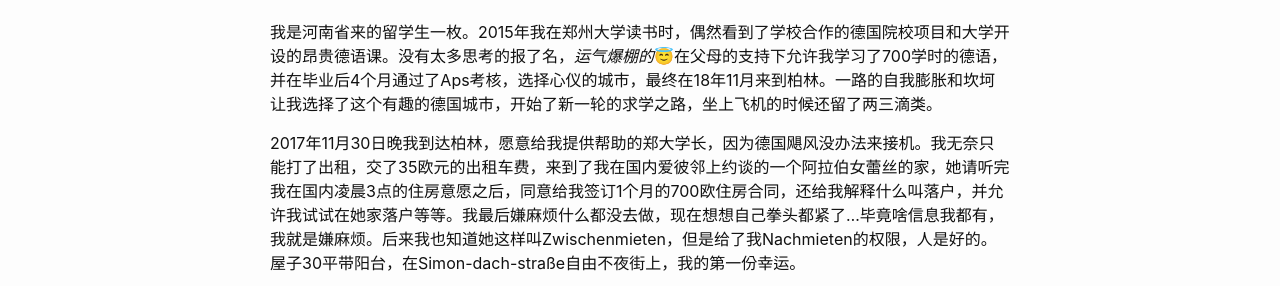
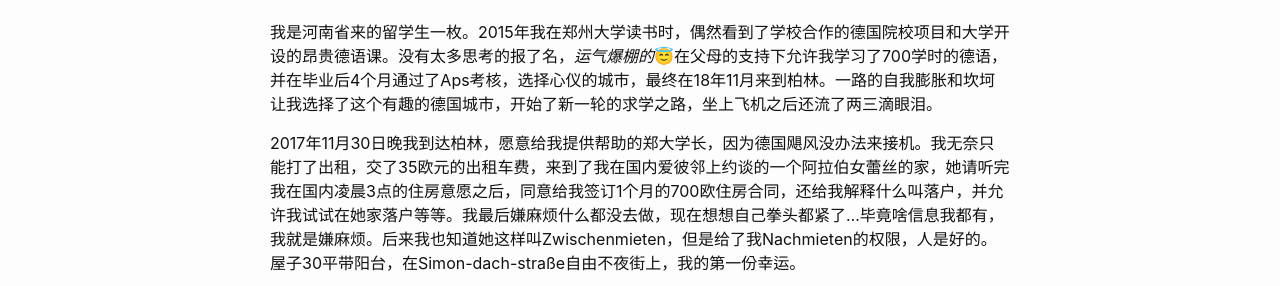
Before and after one commit to Howareu994/my-blog, a Jekyll site: the page built from _posts/2022-11-05-我的第一篇博客-嘻嘻.md, in a window 1280 px wide. Shown: the part 243-529 px from the top of the page. Built offline with Jekyll 4.4.1, drawn with Linux system fonts in a browser that asks for light colours.

Commit message:
Update 2022-11-05-我的第一篇博客-嘻嘻.md

```diff
--- a/_posts/2022-11-05-我的第一篇博客-嘻嘻.md
+++ b/_posts/2022-11-05-我的第一篇博客-嘻嘻.md
@@ -7,7 +7,7 @@
 
 ## 欢迎来到我的世界！！！！🤭
 
-我是河南省来的留学生一枚。2015年我在郑州大学读书时，偶然看到了学校合作的德国院校项目和大学开设的昂贵德语课。没有太多思考的报了名，*运气爆棚的*😇在父母的支持下允许我学习了700学时的德语，并在毕业后4个月通过了Aps考核，选择心仪的城市，最终在18年11月来到柏林。一路的自我膨胀和坎坷让我选择了这个有趣的德国城市，开始了新一轮的求学之路，坐上飞机的时候还留了两三滴类。
+我是河南省来的留学生一枚。2015年我在郑州大学读书时，偶然看到了学校合作的德国院校项目和大学开设的昂贵德语课。没有太多思考的报了名，*运气爆棚的*😇在父母的支持下允许我学习了700学时的德语，并在毕业后4个月通过了Aps考核，选择心仪的城市，最终在18年11月来到柏林。一路的自我膨胀和坎坷让我选择了这个有趣的德国城市，开始了新一轮的求学之路，坐上飞机之后还流了两三滴眼泪。
 
 2017年11月30日晚我到达柏林，愿意给我提供帮助的郑大学长，因为德国飓风没办法来接机。我无奈只能打了出租，交了35欧元的出租车费，来到了我在国内爱彼邻上约谈的一个阿拉伯女蕾丝的家，她请听完我在国内凌晨3点的住房意愿之后，同意给我签订1个月的700欧住房合同，还给我解释什么叫落户，并允许我试试在她家落户等等。我最后嫌麻烦什么都没去做，现在想想自己拳头都紧了...毕竟啥信息我都有，我就是嫌麻烦。后来我也知道她这样叫Zwischenmieten，但是给了我Nachmieten的权限，人是好的。屋子30平带阳台，在Simon-dach-straße自由不夜街上，我的第一份幸运。
 
```
